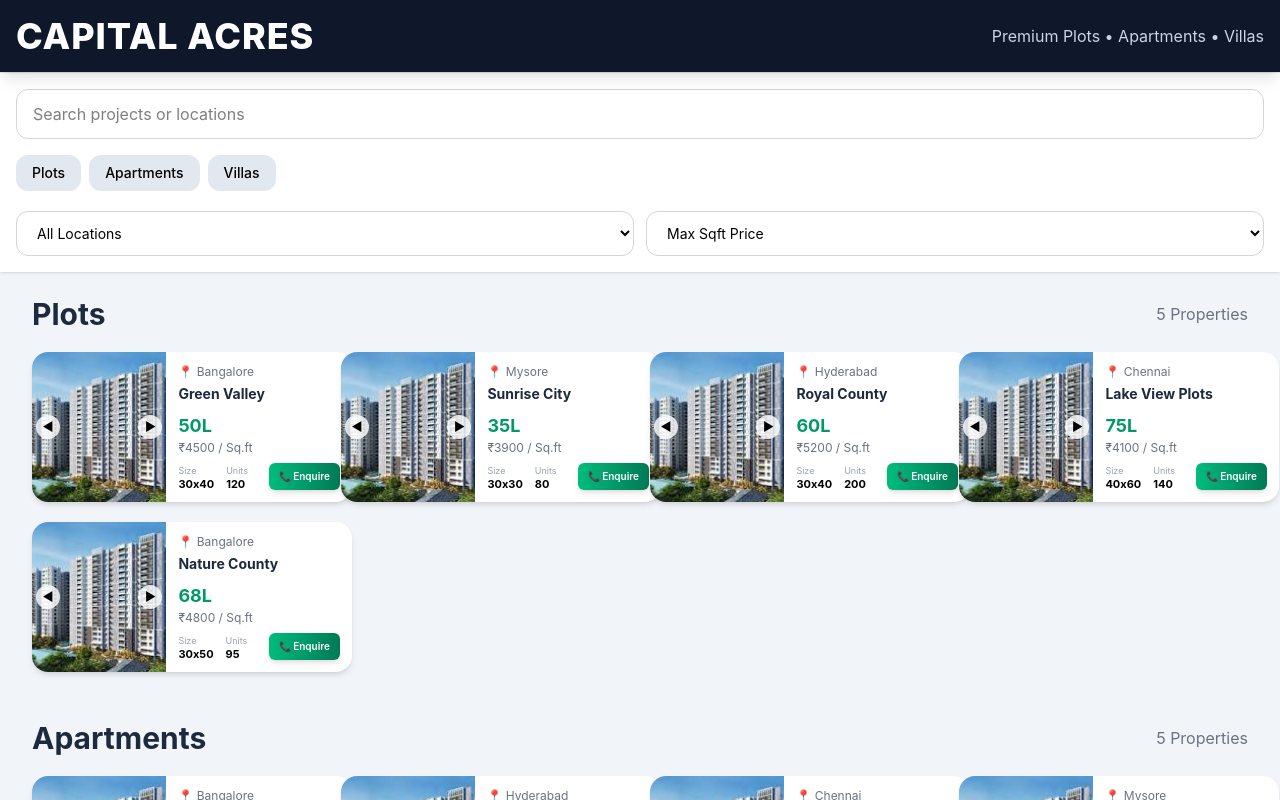
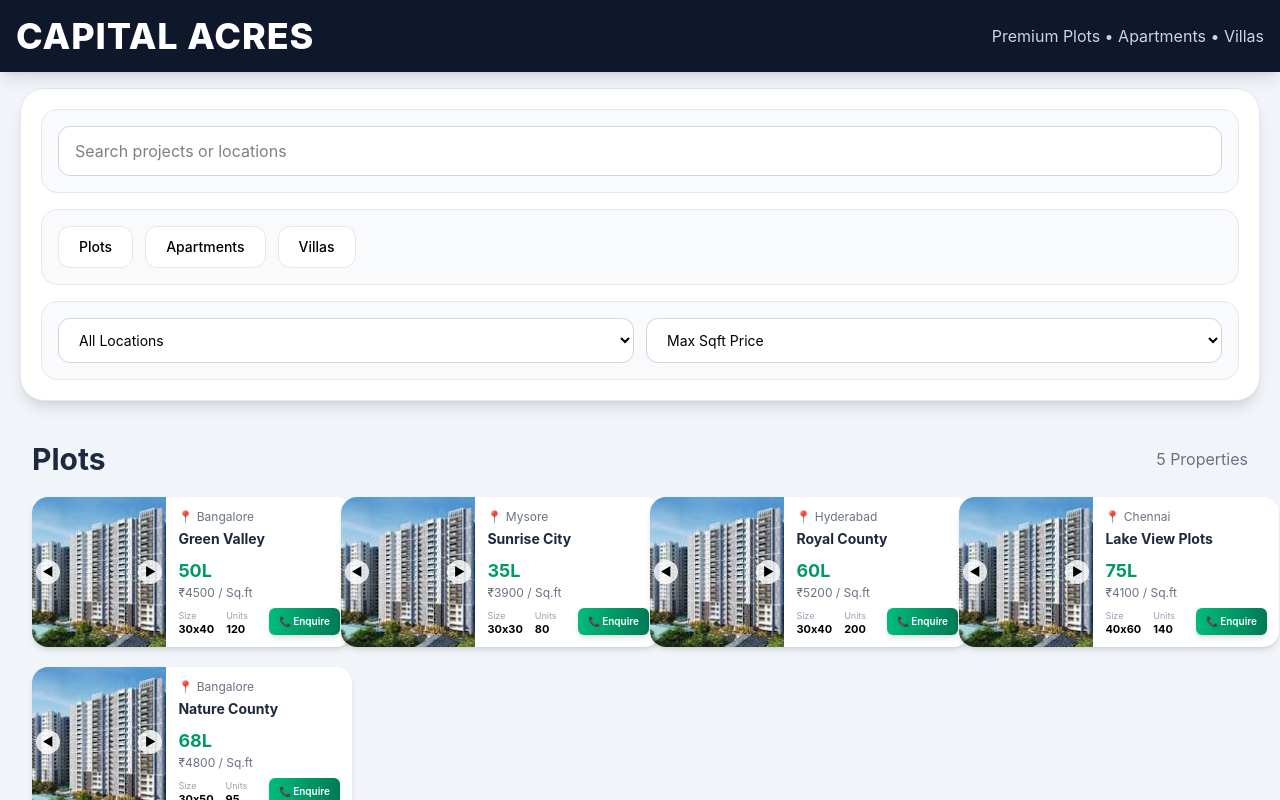
Before and after one commit to TejasAN2818/capital-acres, a React (Vite) app: page / in a window 1280 px wide. Shown: the top 800 px of the page. Built offline with nearby package versions, Linux system fonts and the light colour scheme.

Commit message:
search bar updated 3

```diff
--- a/src/App.jsx
+++ b/src/App.jsx
@@ -6,7 +6,11 @@ import villas from "./data/Villas";
 
 import PropertyCard from "./components/PropertyCard";
 
-const properties = [...plots, ...apartments, ...villas];
+const properties = [
+  ...plots,
+  ...apartments,
+  ...villas
+];
 
 export default function App() {
 
@@ -100,7 +104,7 @@ export default function App() {
       );
     });
 
-  // RENDER SECTION
+  // RENDER PROPERTY SECTION
   const renderSection = (title) => {
 
     const items =
@@ -153,6 +157,7 @@ export default function App() {
         </div>
 
       </div>
+
     );
   };
 
@@ -177,13 +182,13 @@ export default function App() {
 
       </header>
 
-      {/* FILTER + SEARCH SECTION */}
-      <div className="bg-white border-t border-gray-200 shadow-sm sticky top-[72px] z-40">
+      {/* FILTER + SEARCH MAIN CONTAINER */}
+      <div className="sticky top-[72px] z-40 px-3 md:px-5 py-4 bg-slate-100">
 
-        <div className="max-w-7xl mx-auto px-3 md:px-4 py-4">
+        <div className="max-w-7xl mx-auto bg-white rounded-3xl shadow-lg border border-gray-200 p-4 md:p-5">
 
-          {/* SEARCH BAR */}
-          <div className="w-full mb-4 relative">
+          {/* SEARCH CONTAINER */}
+          <div className="bg-slate-50 border border-gray-200 rounded-2xl p-3 md:p-4 mb-4">
 
             <div className="w-full relative">
 
@@ -200,7 +205,7 @@ export default function App() {
                 onFocus={() =>
                   setShowSuggestions(true)
                 }
-                className="w-full px-4 py-3 text-sm md:text-base rounded-xl border border-gray-300 outline-none focus:ring-2 focus:ring-slate-400"
+                className="w-full px-4 py-3 text-sm md:text-base rounded-xl border border-gray-300 bg-white outline-none focus:ring-2 focus:ring-slate-400"
               />
 
               {/* SEARCH DROPDOWN */}
@@ -322,15 +327,17 @@ export default function App() {
 
           </div>
 
-          {/* TYPE BUTTONS */}
-          <div className="flex gap-2 mb-4 overflow-x-auto pb-1">
+          {/* PROPERTY TYPE CONTAINER */}
+          <div className="bg-slate-50 border border-gray-200 rounded-2xl p-3 md:p-4 mb-4">
+
+            <div className="flex gap-3 overflow-x-auto">
 
               {/* PLOTS */}
               <button
-              className={`px-4 py-2 text-sm rounded-xl whitespace-nowrap font-medium transition ${
+                className={`px-5 py-2.5 text-sm rounded-xl whitespace-nowrap font-medium transition ${
                   typeFilter === "Plot"
-                  ? "bg-slate-900 text-white"
-                  : "bg-slate-200 hover:bg-slate-300"
+                    ? "bg-slate-900 text-white shadow-md"
+                    : "bg-white border border-gray-200 hover:bg-slate-100"
                 }`}
                 onClick={() =>
                   setTypeFilter(
@@ -345,10 +352,10 @@ export default function App() {
 
               {/* APARTMENTS */}
               <button
-              className={`px-4 py-2 text-sm rounded-xl whitespace-nowrap font-medium transition ${
+                className={`px-5 py-2.5 text-sm rounded-xl whitespace-nowrap font-medium transition ${
                   typeFilter === "Apartment"
-                  ? "bg-slate-900 text-white"
-                  : "bg-slate-200 hover:bg-slate-300"
+                    ? "bg-slate-900 text-white shadow-md"
+                    : "bg-white border border-gray-200 hover:bg-slate-100"
                 }`}
                 onClick={() =>
                   setTypeFilter(
@@ -363,10 +370,10 @@ export default function App() {
 
               {/* VILLAS */}
               <button
-              className={`px-4 py-2 text-sm rounded-xl whitespace-nowrap font-medium transition ${
+                className={`px-5 py-2.5 text-sm rounded-xl whitespace-nowrap font-medium transition ${
                   typeFilter === "Villa"
-                  ? "bg-slate-900 text-white"
-                  : "bg-slate-200 hover:bg-slate-300"
+                    ? "bg-slate-900 text-white shadow-md"
+                    : "bg-white border border-gray-200 hover:bg-slate-100"
                 }`}
                 onClick={() =>
                   setTypeFilter(
@@ -381,7 +388,11 @@ export default function App() {
 
             </div>
 
-          {/* FILTER DROPDOWNS */}
+          </div>
+
+          {/* FILTER CONTAINER */}
+          <div className="bg-slate-50 border border-gray-200 rounded-2xl p-3 md:p-4">
+
             <div className="grid grid-cols-1 md:grid-cols-2 gap-3">
 
               {/* LOCATION FILTER */}
@@ -458,6 +469,8 @@ export default function App() {
 
         </div>
 
+      </div>
+
       {/* PROPERTY SECTIONS */}
       {(typeFilter === "All" ||
         typeFilter === "Plot") &&
@@ -494,5 +507,6 @@ export default function App() {
       </footer>
 
     </div>
+
   );
 }
```
Lines whose indentation alone changed are shown as unchanged.
